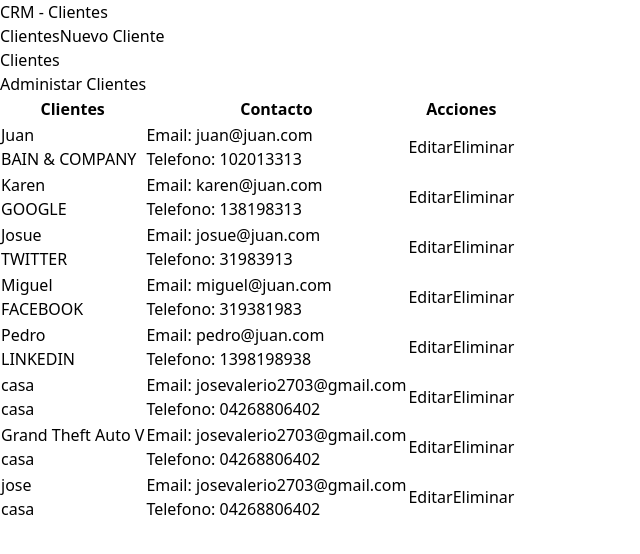
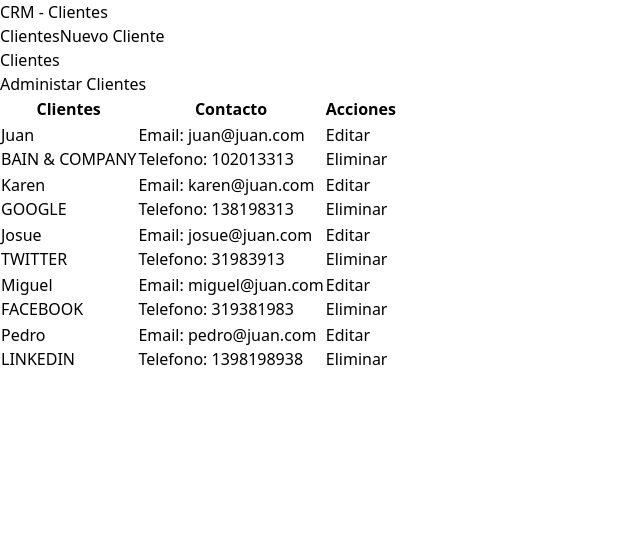
Before and after one commit to josevalerio2703/crm-app, a React (Vite) app: page / in a window 1280 px wide. Shown: the top 554 px of the page, without its empty margins (0-640 px from the left). Built offline with nearby package versions, Linux system fonts and the light colour scheme; data requests are answered from the project's data file.

Commit message:
Eliminando cliente

```diff
--- a/db.json
+++ b/db.json
@@ -34,30 +34,6 @@
       "telefono": 1398198938,
       "email": "pedro@juan.com",
       "empresa": "LINKEDIN"
-    },
-    {
-      "nombre": "casa",
-      "empresa": "casa",
-      "email": "josevalerio2703@gmail.com",
-      "telefono": "04268806402",
-      "notas": "casa",
-      "id": 6
-    },
-    {
-      "nombre": "Grand Theft Auto V",
-      "empresa": "casa",
-      "email": "josevalerio2703@gmail.com",
-      "telefono": "04268806402",
-      "notas": "ascdas",
-      "id": 7
-    },
-    {
-      "nombre": "jose",
-      "empresa": "casa",
-      "email": "josevalerio2703@gmail.com",
-      "telefono": "04268806402",
-      "notas": "asdasdasdas",
-      "id": 8
     }
   ]
 }
--- a/src/components/Cliente.jsx
+++ b/src/components/Cliente.jsx
@@ -1,7 +1,13 @@
-import { useNavigate } from "react-router-dom";
+import { Form, useNavigate, redirect } from "react-router-dom";
+import { eliminarCliente } from "../data/clientes";
+
+export async function action({params}) {
+await eliminarCliente(params.clienteId)
+return redirect('/')
+}
 
 const Cliente = ({ ele }) => {
-  const navigate = useNavigate()
+  const navigate = useNavigate();
   const { nombre, empresa, email, telefono, id } = ele;
   return (
     <tr className="border-b">
@@ -32,12 +38,22 @@ const Cliente = ({ ele }) => {
           Editar
         </button>
 
-        <button
-          type="button"
-          className="text-red-600 hover:text-red-700 uppercase font-bold text-xs"
+        <Form
+        method='post'
+        action={`/clientes/${id}/eliminar`}
+        onSubmit={(e)=> {
+        if(!confirm(`Desea eliminar a ${ele.nombre} ?`)){
+          e.preventDefault()
+        }
+        }}
         >
-          Eliminar
-        </button>
+          <button
+            type="submit"
+            className="text-red-600 hover:text-red-700 uppercase font-bold text-xs"
+          >
+            Eliminar
+          </button>
+        </Form>
       </td>
     </tr>
   );
--- a/src/data/clientes.js
+++ b/src/data/clientes.js
@@ -42,3 +42,14 @@ export async function actualizarCliente(id, datos) {
         console.log("error");
       }
 }
+
+export async function eliminarCliente(id) {
+    try {
+        const respuesta = await fetch(`${import.meta.env.VITE_API_URL}/${id}`, {
+          method: "DELETE",
+        });
+        await respuesta.json();
+      } catch (error) {
+        console.log("error");
+      }
+}
--- a/src/main.jsx
+++ b/src/main.jsx
@@ -1,47 +1,53 @@
-import React from 'react'
-import ReactDOM from 'react-dom/client'
-import './index.css'
-import { createBrowserRouter, RouterProvider } from 'react-router-dom'
-import Layout from './components/Layout'
-import NuevoCliente, { action as NuevoClienteAction } from './pages/NuevoCliente'
-import Index, { loader as clientesLoader } from './pages/Index'
-import ErrorPage from './components/ErrorPage'
-import EditarCliente, { loader as editarClienteLoader, action as editarClienteAction } from './pages/EditarCliente'
-
-
-
+import React from "react";
+import ReactDOM from "react-dom/client";
+import "./index.css";
+import { createBrowserRouter, RouterProvider } from "react-router-dom";
+import Layout from "./components/Layout";
+import NuevoCliente, {
+  action as NuevoClienteAction,
+} from "./pages/NuevoCliente";
+import Index, { loader as clientesLoader } from "./pages/Index";
+import ErrorPage from "./components/ErrorPage";
+import EditarCliente, {
+  loader as editarClienteLoader,
+  action as editarClienteAction,
+} from "./pages/EditarCliente";
+import { action as eliminarClienteAction} from './components/Cliente'
 
 const router = createBrowserRouter([
   {
-    path:'/',
-    element:<Layout/>,
+    path: "/",
+    element: <Layout />,
     children: [
       {
         index: true,
-        element: <Index/>,
+        element: <Index />,
         loader: clientesLoader,
-        errorElement: <ErrorPage/>
+        errorElement: <ErrorPage />,
       },
       {
-        path:'/clientes/nuevo',
-        element:<NuevoCliente/>,
+        path: "/clientes/nuevo",
+        element: <NuevoCliente />,
         action: NuevoClienteAction,
-        errorElement: <ErrorPage/>
+        errorElement: <ErrorPage />,
       },
       {
-      path:'/clientes/:clienteId/editar',
-      element:<EditarCliente/>,
-      loader: editarClienteLoader,
-      action: editarClienteAction,
-      errorElement: <ErrorPage/>
-      }
-    ]
+        path: "/clientes/:clienteId/editar",
+        element: <EditarCliente />,
+        loader: editarClienteLoader,
+        action: editarClienteAction,
+        errorElement: <ErrorPage />,
+      },
+      {
+        path: "/clientes/:clienteId/eliminar",
+        action: eliminarClienteAction,
+      },
+    ],
   },
+]);
 
-])
-
-ReactDOM.createRoot(document.getElementById('root')).render(
+ReactDOM.createRoot(document.getElementById("root")).render(
   <React.StrictMode>
-   <RouterProvider router={router} />
-  </React.StrictMode>,
-)
+    <RouterProvider router={router} />
+  </React.StrictMode>
+);
```
